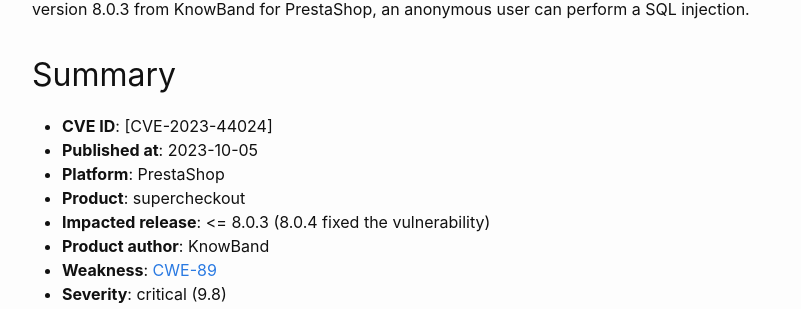
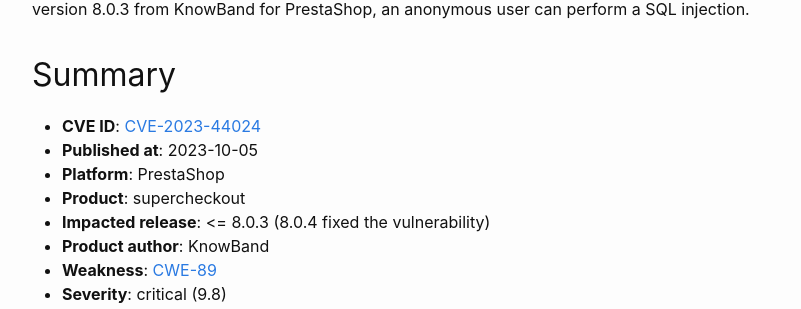
Before and after one commit to friends-of-presta/security-advisories, a Jekyll site: the page built from _posts/2023-10-05-supercheckout.md, in a window 1280 px wide and 900 px high, scrolled down 794 px. Shown: the part 144-453 px from the top of the window, without its empty margins (238-1039 px from the left). Built offline with Jekyll 4.4.1, drawn with Linux system fonts in a browser that asks for light colours; part of the change alters nothing that is shown.

```diff
--- a/_posts/2023-10-05-supercheckout.md
+++ b/_posts/2023-10-05-supercheckout.md
@@ -15,7 +15,7 @@ In the module "Module One Page Checkout, Social Login & Mailchimp" (supercheckou
 
 ## Summary
 
-* **CVE ID**: [CVE-2023-44024]
+* **CVE ID**: [CVE-2023-44024](https://cve.mitre.org/cgi-bin/cvename.cgi?name=CVE-2023-44024)
 * **Published at**: 2023-10-05
 * **Platform**: PrestaShop
 * **Product**: supercheckout
```
